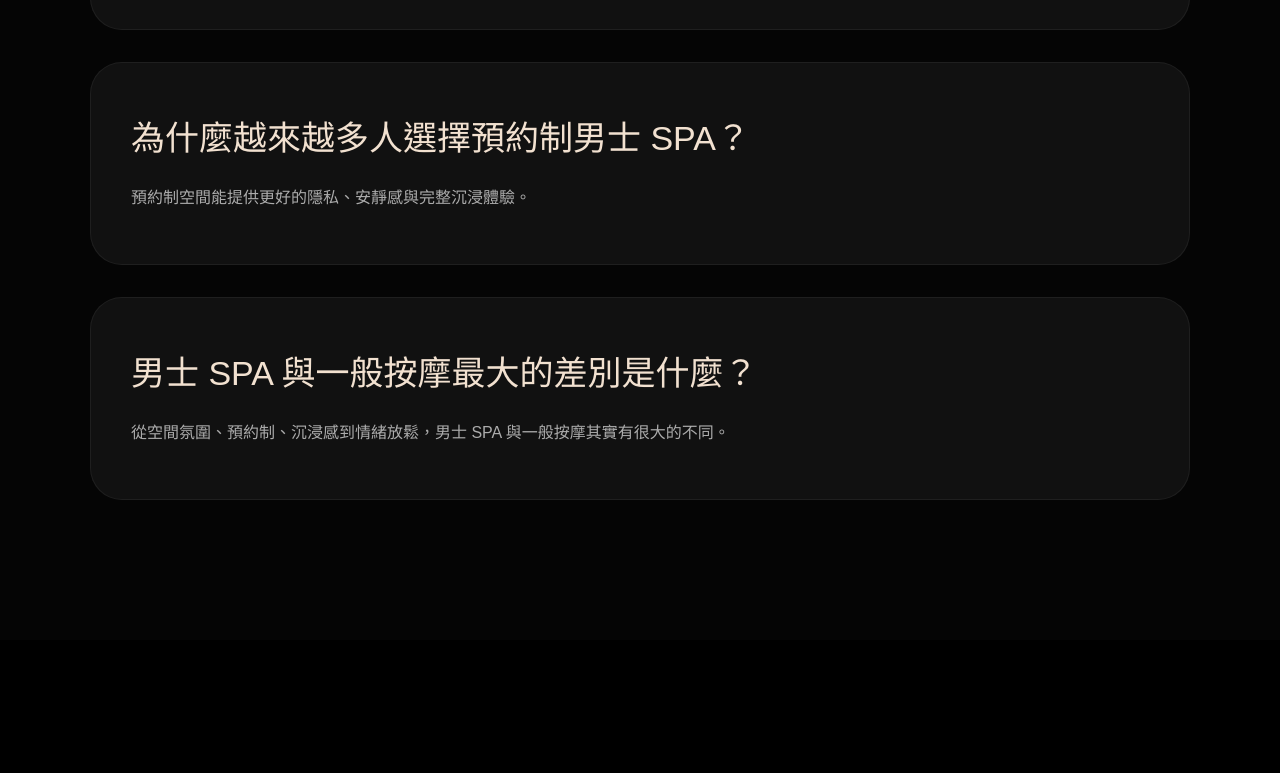
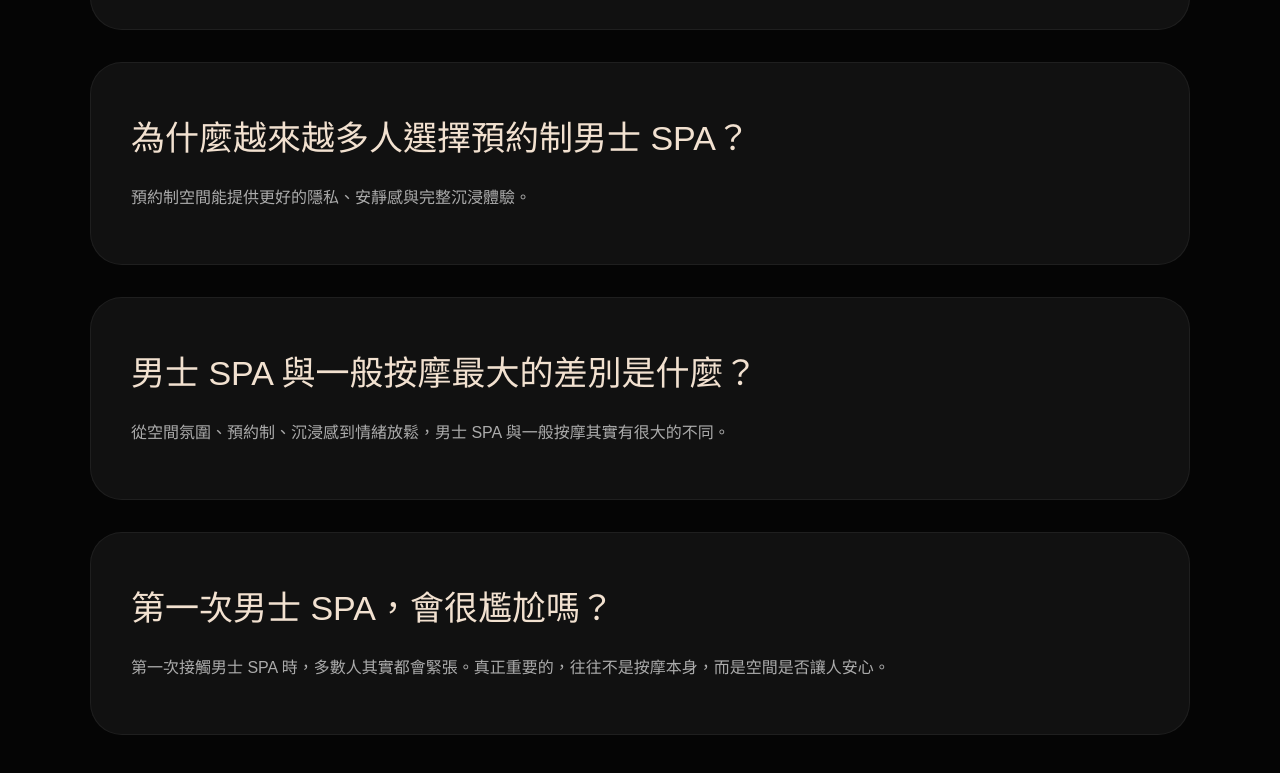
Before and after one commit to profoundroomkh/profound-room, a Next.js app: page /journal in a window 1280 px wide. Shown: the part 936-1709 px from the top of the page. Before the commit the page ends 1576 px from the top, so only its background shows below. Built offline with nearby package versions, Linux system fonts and the light colour scheme.

Commit message:
Update page.js

```diff
--- a/app/journal/page.js
+++ b/app/journal/page.js
@@ -43,6 +43,16 @@ export default function JournalPage() {
 
   link:
     '/journal/mens-spa-vs-normal-massage',
+},
+    {
+  title:
+    '第一次男士 SPA，會很尷尬嗎？',
+
+  description:
+    '第一次接觸男士 SPA 時，多數人其實都會緊張。真正重要的，往往不是按摩本身，而是空間是否讓人安心。',
+
+  link:
+    '/journal/first-men-spa-experience',
 },
   ]
 
```
